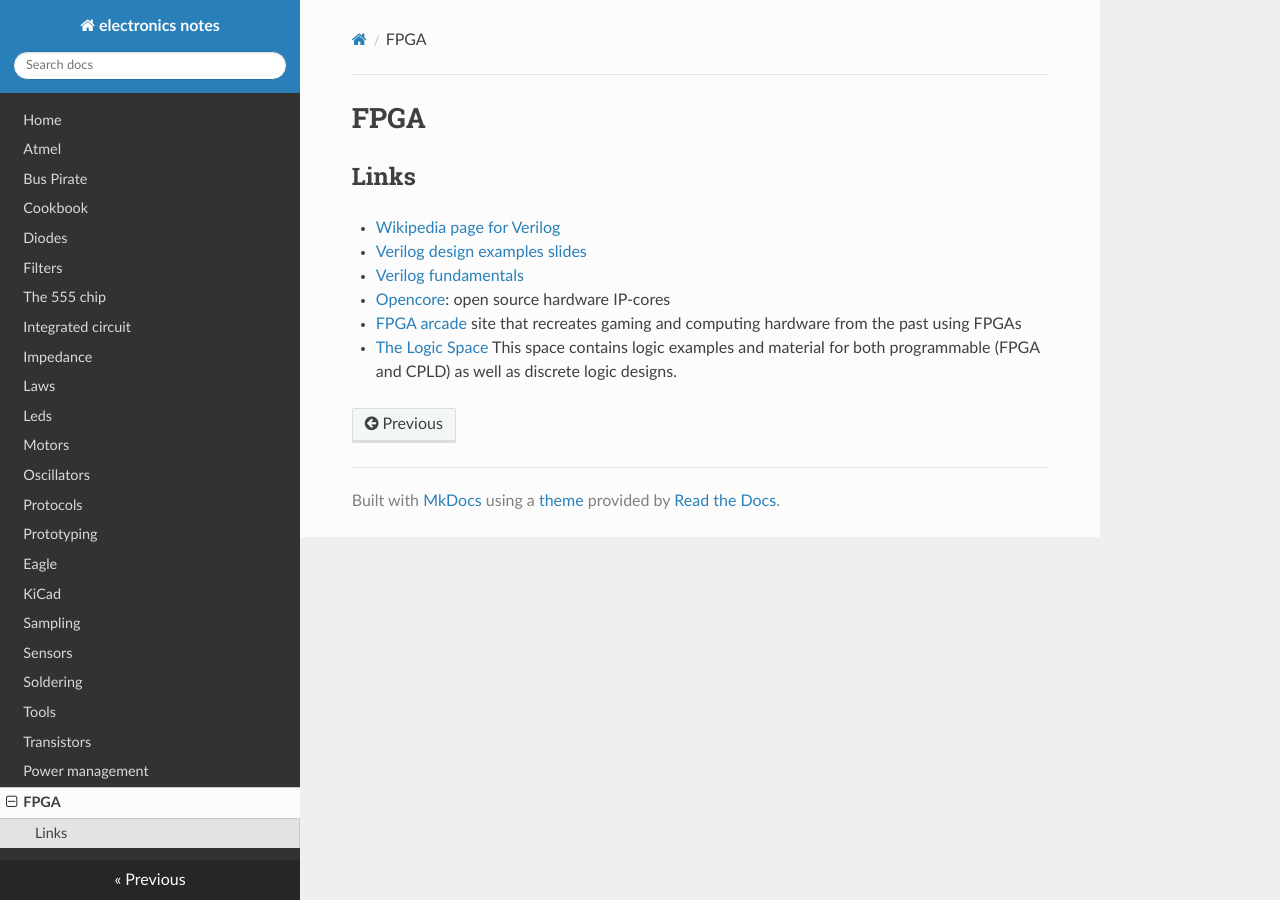
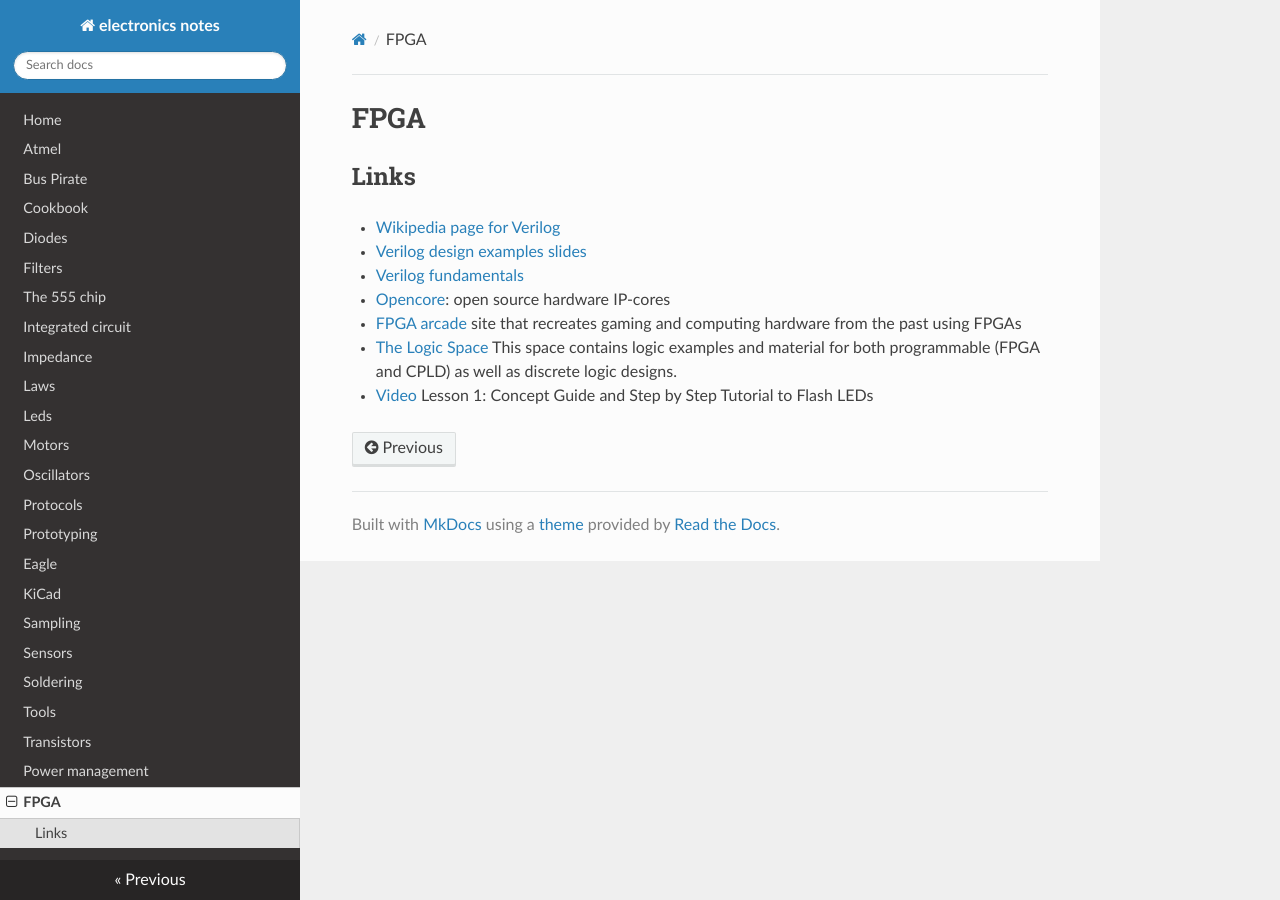
Before and after one commit to gipi/electronics-notes, an MkDocs documentation site: the page built from docs/fpga.md, in a window 1280 px wide. Built offline with MkDocs 1.6.1, drawn with Linux system fonts in a browser that asks for light colours; nearby versions of some CDN libraries; old or Windows-style settings are respelled for this version of MkDocs.

Commit message:
Add link.

```diff
--- a/docs/fpga.md
+++ b/docs/fpga.md
@@ -8,3 +8,4 @@
  - [Opencore](http://opencores.org/): open source hardware IP-cores
  - [FPGA arcade](http://www.fpgaarcade.com/) site that recreates gaming and computing hardware from the past using FPGAs
  - [The Logic Space](https://eewiki.net/display/LOGIC/Home) This space contains logic examples and material for both programmable (FPGA and CPLD) as well as discrete logic designs.
+ - [Video](https://www.youtube.com/watch?v=pDE2qenDXKQ) Lesson 1: Concept Guide and Step by Step Tutorial to Flash LEDs
```
